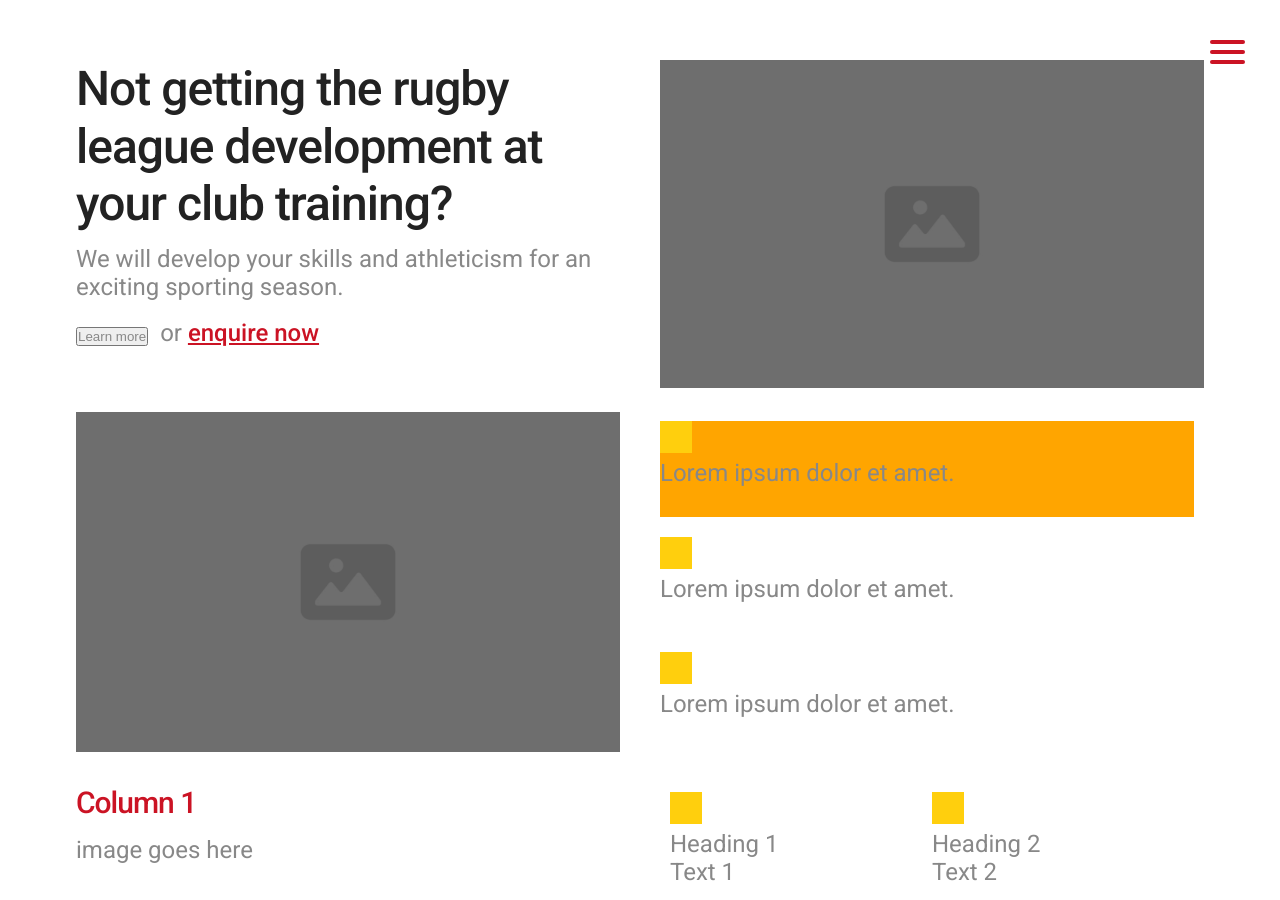
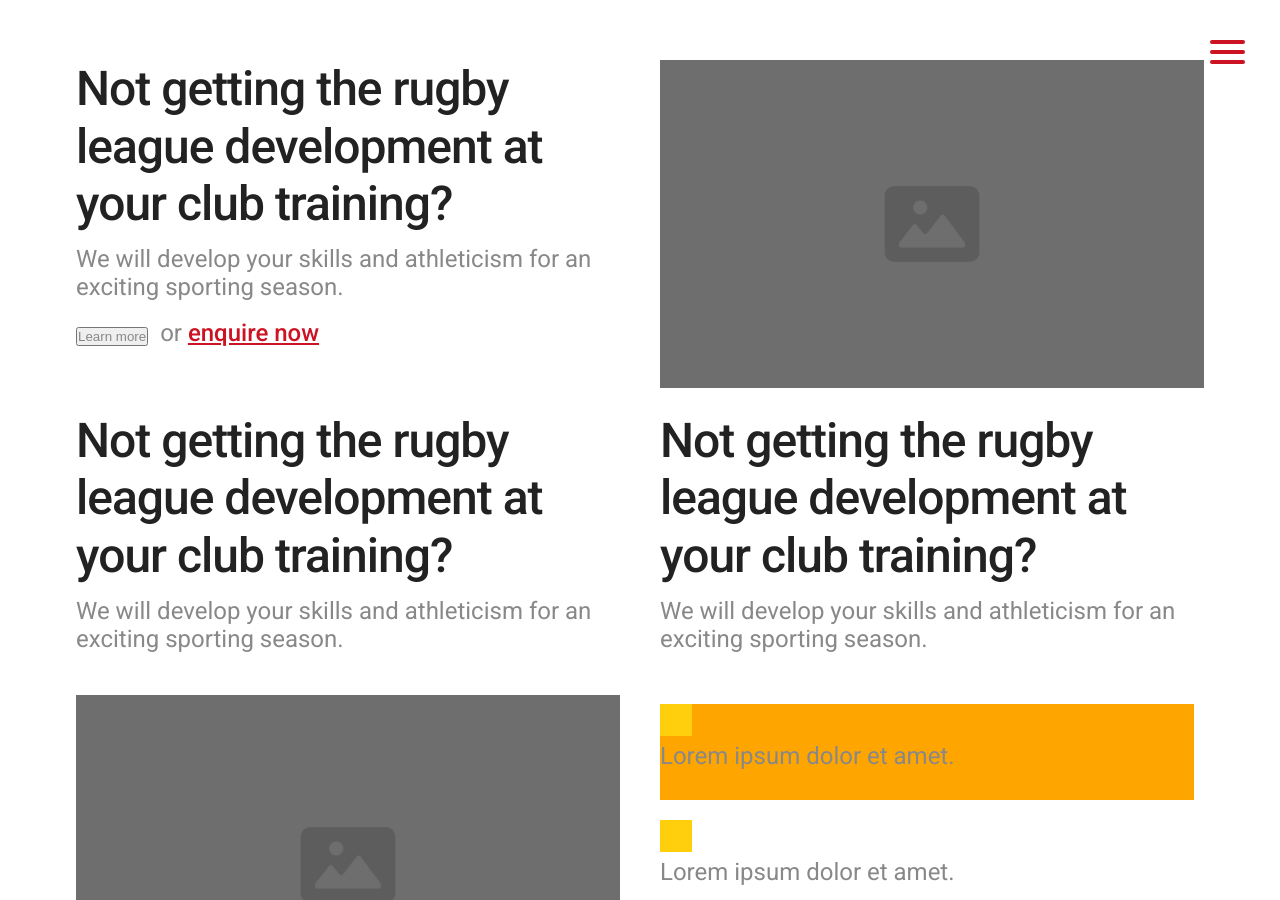
Before and after one commit to Iron-Up-Sports/ironupsports.com.au, a Jekyll site: the page built from index.markdown, in a window 1280 px wide and 900 px high. Built offline with Jekyll 4.4.1, drawn with Linux system fonts in a browser that asks for light colours.

Commit message:
update index.html

```diff
--- a/index.markdown
+++ b/index.markdown
@@ -4,7 +4,7 @@ title: Home
 ---
 
 
-<div class="row hero">
+<div class="row">
   <div class="content-wrapper">
     <div class="columns">
       <div class="column half">
@@ -17,8 +17,6 @@ title: Home
       </div>
   </div>
 </div>
-
-<!--
 
 <div class="row">
   <div class="content-wrapper">
@@ -34,7 +32,6 @@ title: Home
     </div>
   </div>
 </div>
--->
 
 
 <div class="row">
```
Also changed, not shown: 1 other file.
